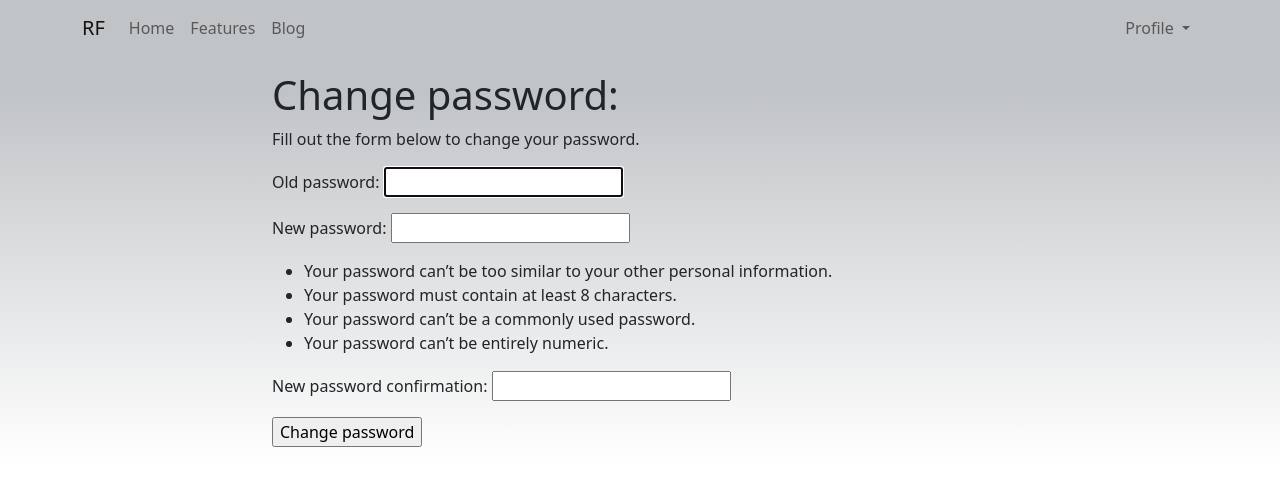
After one commit to Tomczan/recipes-finder-django, a Django app: page /account/password_change/ in a window 1280 px wide. The commit adds this page. Shown: the top 486 px of the page. Run offline with Django 3.2, Linux system fonts and the light colour scheme; the visitor is signed in with stand-in values (Sample User, id 1).

Commit message:
add: password change views

```diff
--- a/recipes_finder/account/templates/registration/login.html
+++ b/recipes_finder/account/templates/registration/login.html
@@ -4,11 +4,11 @@
 <div class="container">
     <div class="row d-flex justify-content-center">
         <div class="col-md-4">
-            <h1>Logowanie</h1>
+            <h1>Login</h1>
             <form action="/account/login/" method="post">
                 {{ form.as_p }}
                 {% csrf_token %}
-                <p><input type="submit" value="Zaloguj"></p>
+                <p><input type="submit" value="Zaloguj"> <br> <a href="http://127.0.0.1:8000/account/password_reset/">Password reset</a></p>
             </form>
         </div>
 
--- a/recipes_finder/account/templates/registration/logout.html
+++ b/recipes_finder/account/templates/registration/logout.html
@@ -1,6 +1,5 @@
 {% extends "base.html" %}
 
 {% block content %}
-    <h1>Wylogowanie</h1>
-    <p>Zostales pomyslnie wylogowany</p>
+    <p>You have been successfully logged out</p>
 {% endblock content %}
--- /dev/null
+++ b/recipes_finder/account/templates/registration/password_change_done.html
@@ -0,0 +1,6 @@
+{% extends "base.html" %}
+
+{% block content %}
+    <h1>The password has been changed.</h1>
+    <p>Password change was successful.</p>
+{% endblock content %}
--- /dev/null
+++ b/recipes_finder/account/templates/registration/password_change_form.html
@@ -0,0 +1,11 @@
+{% extends "base.html" %}
+
+{% block content %}
+    <h1>Change password:</h1>
+    <p>Fill out the form below to change your password.</p>
+    <form action="." method="post">
+        {{ form.as_p }}
+        <p><input type="submit" value="Change password"></p>
+        {% csrf_token %}
+    </form>
+{% endblock content %}
--- a/recipes_finder/account/urls.py
+++ b/recipes_finder/account/urls.py
@@ -16,4 +16,8 @@ urlpatterns = [
          name='password_reset_confirm'),
     path('reset/done/', auth_views.PasswordResetCompleteView.as_view(),
          name='password_reset_complete'),
+    path('password_change/', auth_views.PasswordChangeView.as_view(),
+         name='password_change'),
+    path('password_change/done/', auth_views.PasswordChangeDoneView.as_view(),
+         name='password_change_done'),
 ]
```
